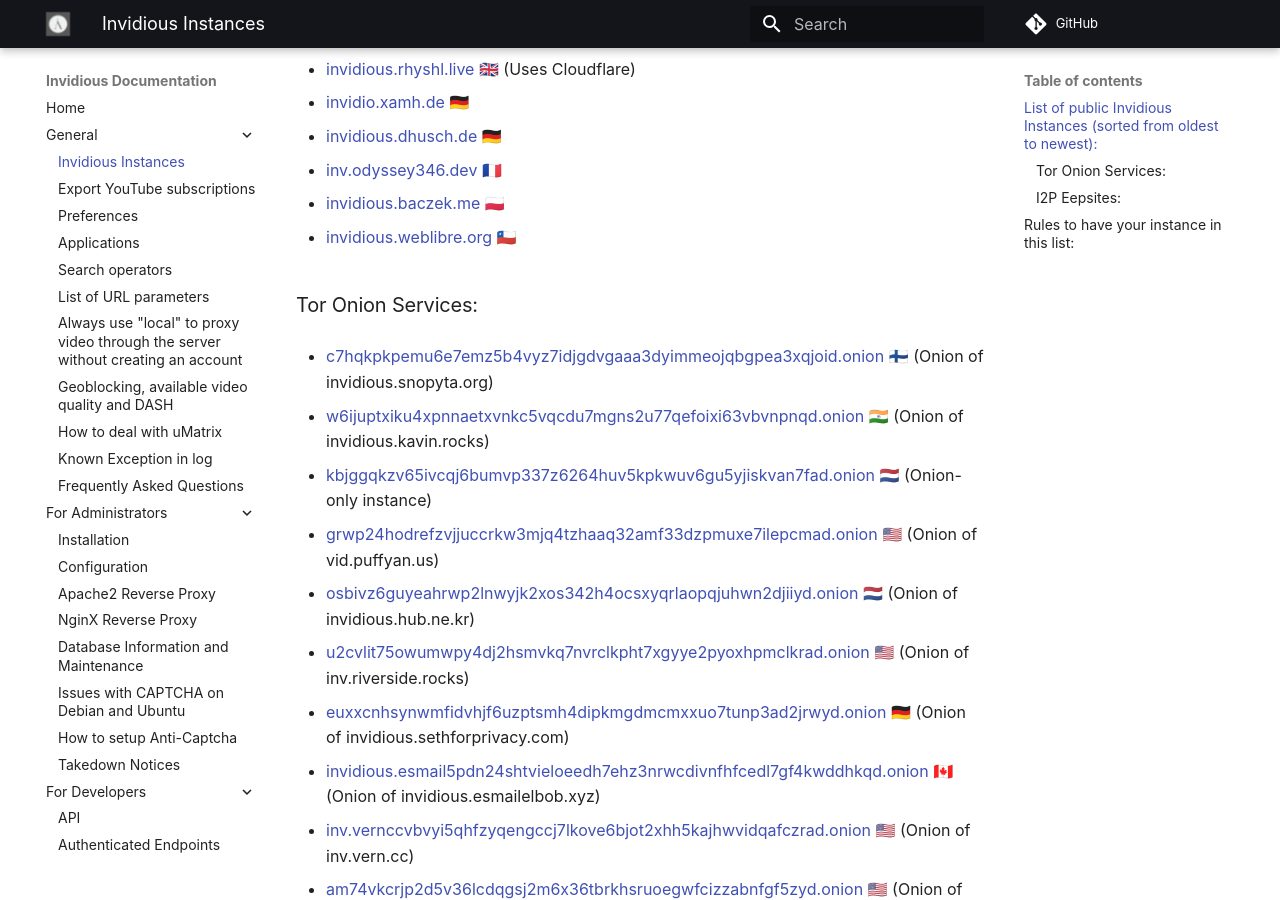
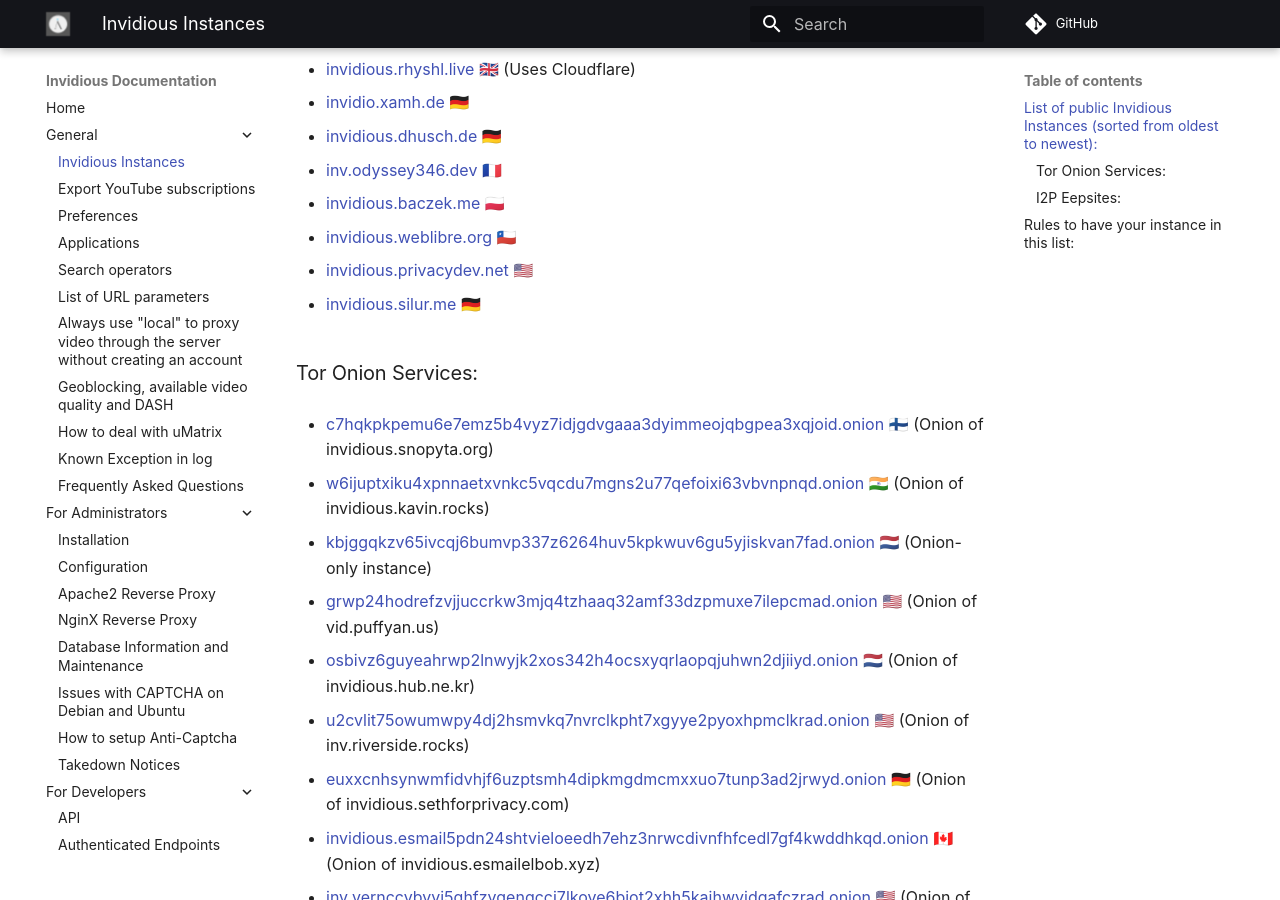
Before and after one commit to iv-org/documentation, an MkDocs documentation site: the page built from docs/instances.md, in a window 1280 px wide and 900 px high, scrolled down 1035 px. Built offline with MkDocs 1.6.1 and Material for MkDocs 9.7.7, drawn with Linux system fonts in a browser that asks for light colours; comment, search, counter and statistics services are not loaded.

Commit message:
Add invidious.privacydev.net and invidious.silur.me
Closes #288
Closes #292

```diff
--- a/docs/instances.md
+++ b/docs/instances.md
@@ -52,6 +52,10 @@
 
 * [invidious.weblibre.org](https://invidious.weblibre.org) 🇨🇱
 
+* [invidious.privacydev.net](https://invidious.privacydev.net) 🇺🇸
+
+* [invidious.silur.me](https://invidious.silur.me) 🇩🇪
+
 ### Tor Onion Services:
 * [c7hqkpkpemu6e7emz5b4vyz7idjgdvgaaa3dyimmeojqbgpea3xqjoid.onion](http://c7hqkpkpemu6e7emz5b4vyz7idjgdvgaaa3dyimmeojqbgpea3xqjoid.onion) 🇫🇮 (Onion of invidious.snopyta.org)
 
```
